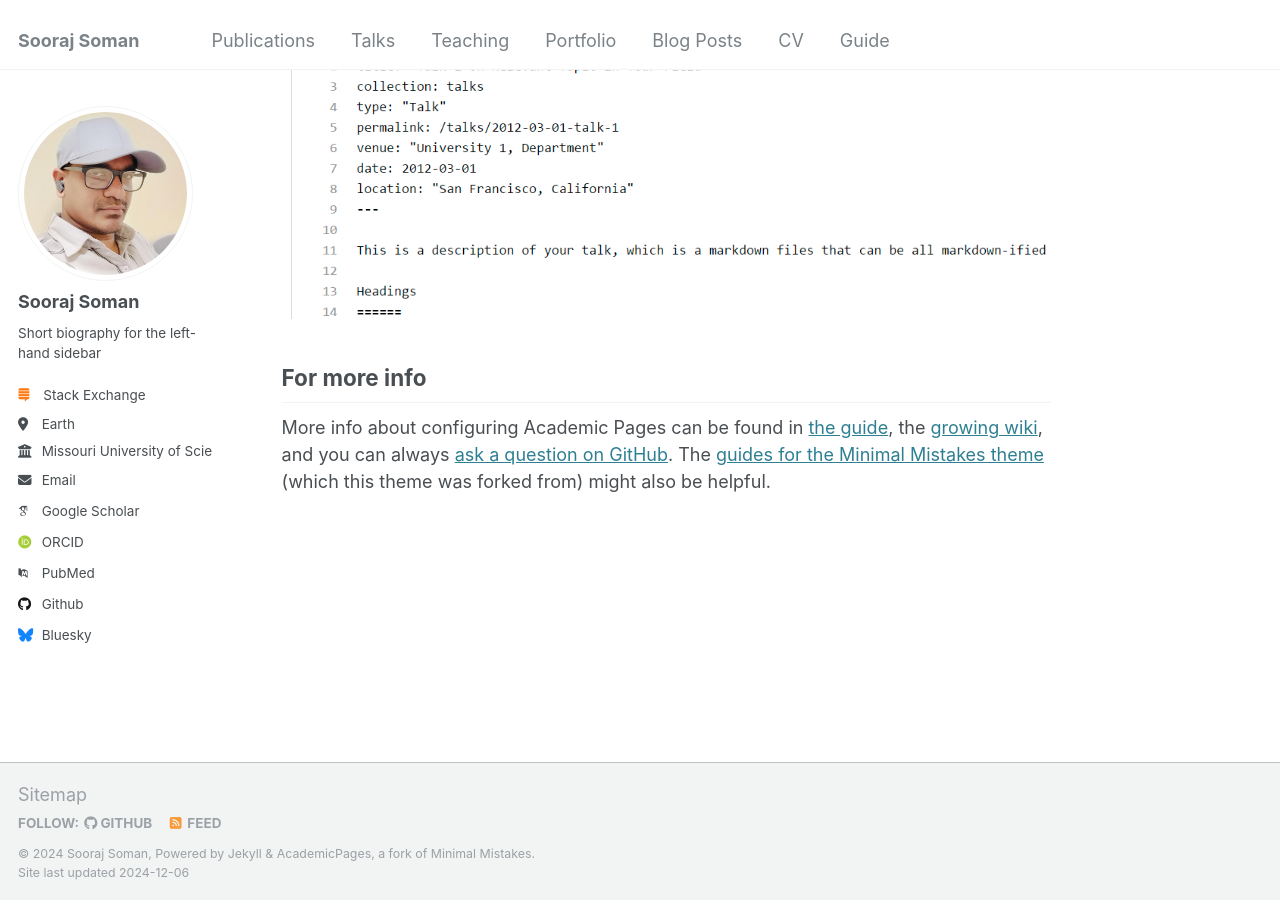
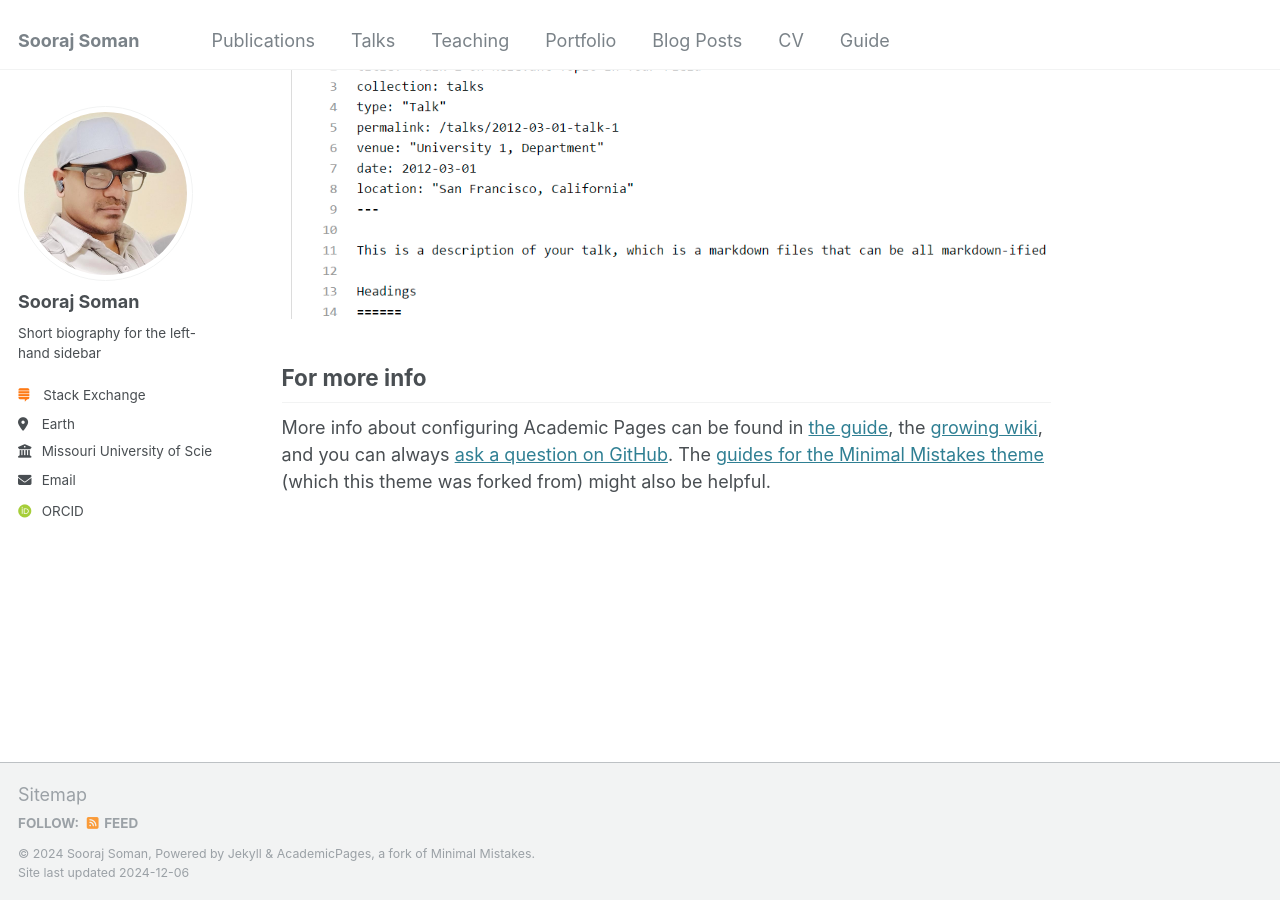
Before and after one commit to soorajss1729/soorajss1729.github.io, a Jekyll site: the page built from _pages/about.md, in a window 1280 px wide and 900 px high, scrolled down 2670 px. Built offline with Jekyll 4.4.1, drawn with Linux system fonts in a browser that asks for light colours; some web fonts are replaced.

Commit message:
Update _config.yml

```diff
--- a/_config.yml
+++ b/_config.yml
@@ -34,11 +34,11 @@ author:
   # Academic websites
   #MathSE           : "https://math.stackexchange.com/users/223599/sooraj-soman"
   arxiv            : # URL - Update with the correct link to your profile
-  googlescholar    : "https://scholar.google.com/citations?user=PS_CX0AAAAAJ"
+  googlescholar    : #"https://scholar.google.com/citations?user=PS_CX0AAAAAJ"
   impactstory      : # URL
   orcid            : "http://orcid.org/yourorcidurl"
   semantic         : # URL
-  pubmed           : "https://www.ncbi.nlm.nih.gov/pubmed/?term=john+snow"
+  pubmed           : #"https://www.ncbi.nlm.nih.gov/pubmed/?term=john+snow"
   researchgate     : # URL
   scopus           : # URL
 
@@ -46,12 +46,12 @@ author:
   bitbucket        : # Username - Update with your username on the site
   codepen          : # Username
   dribbble         : # Username
-  github           : "academicpages"
+  github           : #"academicpages"
   kaggle           : # Username
   stackoverflow    : # User number or user number and name (i.e., use "1" or "1/jeff-atwood")
 
   # Social media
-  bluesky          : "bsky.app" # Replace this with you Bluesky username
+  bluesky          : #"bsky.app" # Replace this with you Bluesky username
   facebook         : # Username
   flickr           : # Username
   foursquare       : # Username
@@ -68,7 +68,7 @@ author:
   steam            : # Username
   telegram         : # URL
   tumblr           : # Username
-  twitter          : # Username for X / Twitter
+  twitter          : #
   vine             : # Username
   weibo            : # Username
   wikipedia        : # Username
```
